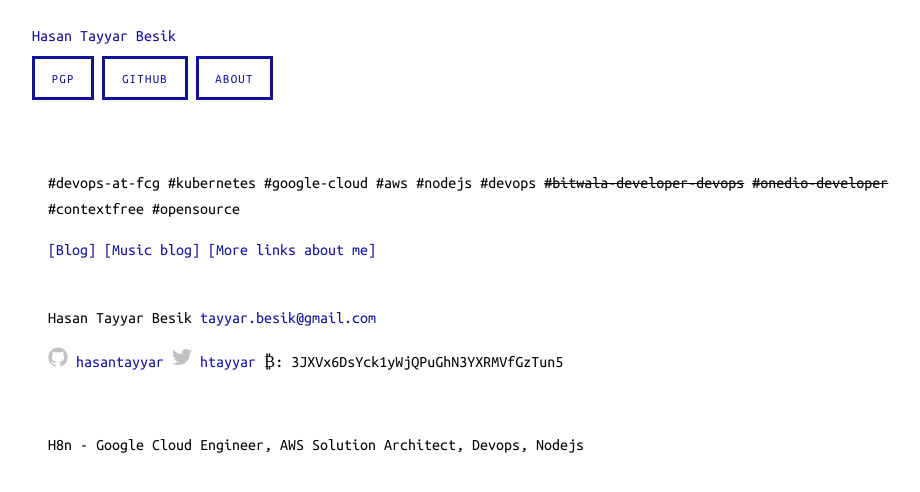
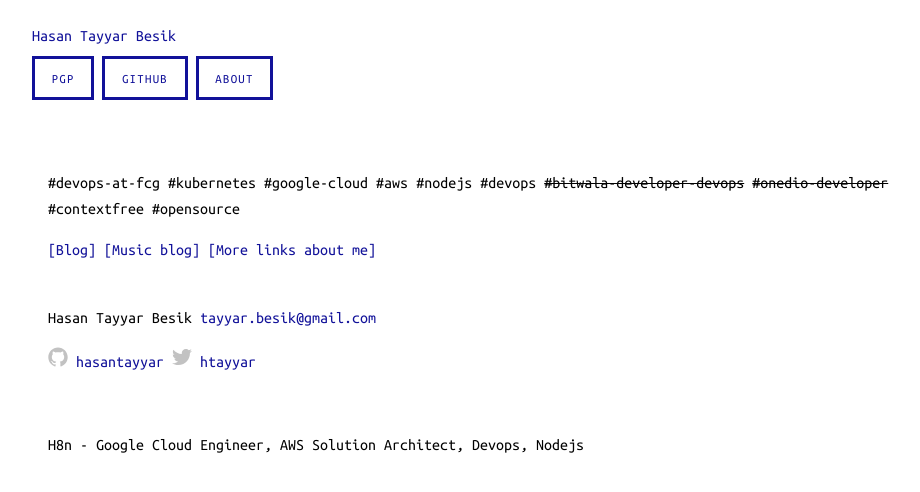
Before and after one commit to hasantayyar/hasantayyar.net, a Jekyll site: the page built from index.html, in a window 1280 px wide. Shown: the top 492 px of the page, without its empty margins (144-1064 px from the left). Built offline with Jekyll 4.4.1, drawn with Linux system fonts in a browser that asks for light colours; Markdown is read by kramdown in place of the engine named in the settings.

Commit message:
Update footer.html

```diff
--- a/_includes/footer.html
+++ b/_includes/footer.html
@@ -46,9 +46,6 @@
           </a>
         </span>
         {% endif %}
-
-        <span title="Last updated:18.10.2020">₿: 3JXVx6DsYck1yWjQPuGhN3YXRMVfGzTun5</p>
-
       </p>
       <br />
       <p class="text">{{ site.description }}</p>
```
